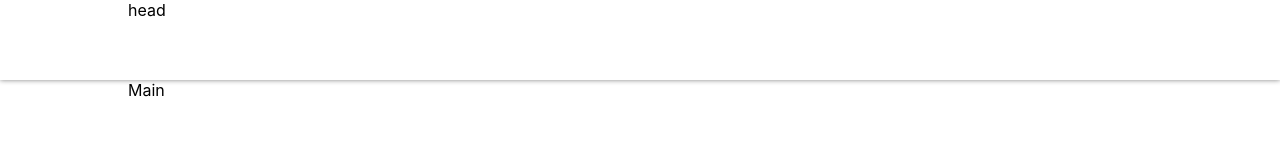
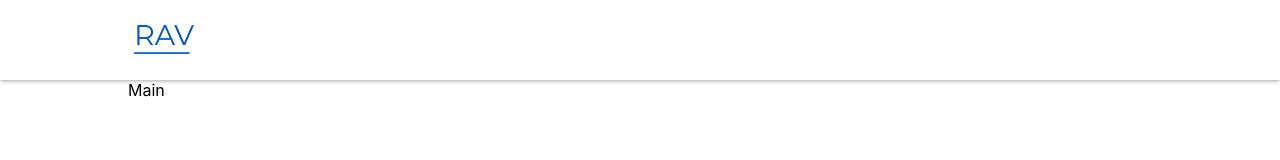
Before and after one commit to harshit-kakkar/RAV-Frontend, a React (Create React App) app: page / in a window 1280 px wide. Shown: the top 160 px of the page. Built offline with nearby package versions, Linux system fonts and the light colour scheme.

Commit message:
Setup redux and added logo in header

```diff
--- a/package.json
+++ b/package.json
@@ -12,7 +12,9 @@
     "@types/react-dom": "^17.0.0",
     "react": "^17.0.2",
     "react-dom": "^17.0.2",
+    "react-redux": "^7.2.4",
     "react-scripts": "4.0.3",
+    "redux": "^4.1.0",
     "typescript": "^4.1.2",
     "web-vitals": "^1.0.1"
   },
--- a/src/App.tsx
+++ b/src/App.tsx
@@ -2,13 +2,19 @@ import React from 'react';
 import './App.css';
 import MainHeader from './components/mainHeader/mainHeader'
 import MainSection from './components/mainSection/mainSection'
+import {rootReducer} from './reducers/index';
+import {createStore} from 'redux'
+import {Provider} from 'react-redux'
 
 function App() {
+  const store = createStore(rootReducer)
   return (
-    <div className="main-app">
-      <MainHeader/>
-      <MainSection />
-    </div>
+    <Provider store={store}>
+      <div className="main-app">
+        <MainHeader/>
+        <MainSection />
+      </div>
+    </Provider>
   );
 }
 
--- /dev/null
+++ b/src/actions/LoginActions.ts
@@ -0,0 +1,5 @@
+export const login = () => {
+    return {
+        type: 'IS_LOGGED_IN'
+    }
+}
--- a/src/components/mainHeader/mainHeader.tsx
+++ b/src/components/mainHeader/mainHeader.tsx
@@ -1,10 +1,25 @@
 import React from 'react';
 import './mainHeaderStyles.css';
+import ravLogo from '../../assets/rav-logo2.png'
+import {RootState} from '../../reducers/index'
+import {useSelector} from 'react-redux'
 
 function MainHeader() {
+  const isLoggedIn = useSelector((state: RootState) => state.isLoggedIn)
   return (
     <div className="main-header-container">
-      head
+      <div className="rav-logo-container">
+          <img className="rav-logo" src={ravLogo} alt="RAV Logo"></img>
+      </div>
+      {
+        isLoggedIn?
+          <div>
+            nav
+          </div>
+          :
+          <></>
+      }
+
     </div>
   );
 }
--- a/src/components/mainHeader/mainHeaderStyles.css
+++ b/src/components/mainHeader/mainHeaderStyles.css
@@ -1,9 +1,23 @@
 .main-header-container{
-    /* background-color: brown; */
+    background-color: white;
     height: 10vh;
+    min-height: 4em;
     position: sticky;
     top: 0px;
     box-shadow: 0px 0px 5px gray;
     padding-left: 10%;
     padding-right: 10%;
+    display: flex;
+    justify-content: space-between;
+    align-items: center;
 }
+
+.rav-logo-container{
+    height: 100%;
+    display: flex;
+    align-items: center;
+}
+
+.rav-logo{
+    height: 50%;
+}
--- /dev/null
+++ b/src/reducers/index.ts
@@ -0,0 +1,9 @@
+import isLoggedInReducer from "./isLoggedIn";
+import { combineReducers } from "redux";
+
+
+export const rootReducer = combineReducers({
+    isLoggedIn: isLoggedInReducer,
+})
+
+export type RootState = ReturnType<typeof rootReducer>
--- /dev/null
+++ b/src/reducers/isLoggedIn.ts
@@ -0,0 +1,12 @@
+interface isLoggedInModel{
+    type: string
+}
+const isLoggedInReducer = (state = false, action: isLoggedInModel) => {
+    switch(action.type){
+        case 'IS_LOGGED_IN':
+            return !state
+        default:
+            return state
+    }
+}
+export default isLoggedInReducer
```
Also changed, not shown: src/assets/rav-logo2.png (added), 1 other file (tests, documents, lock files or other folders).
